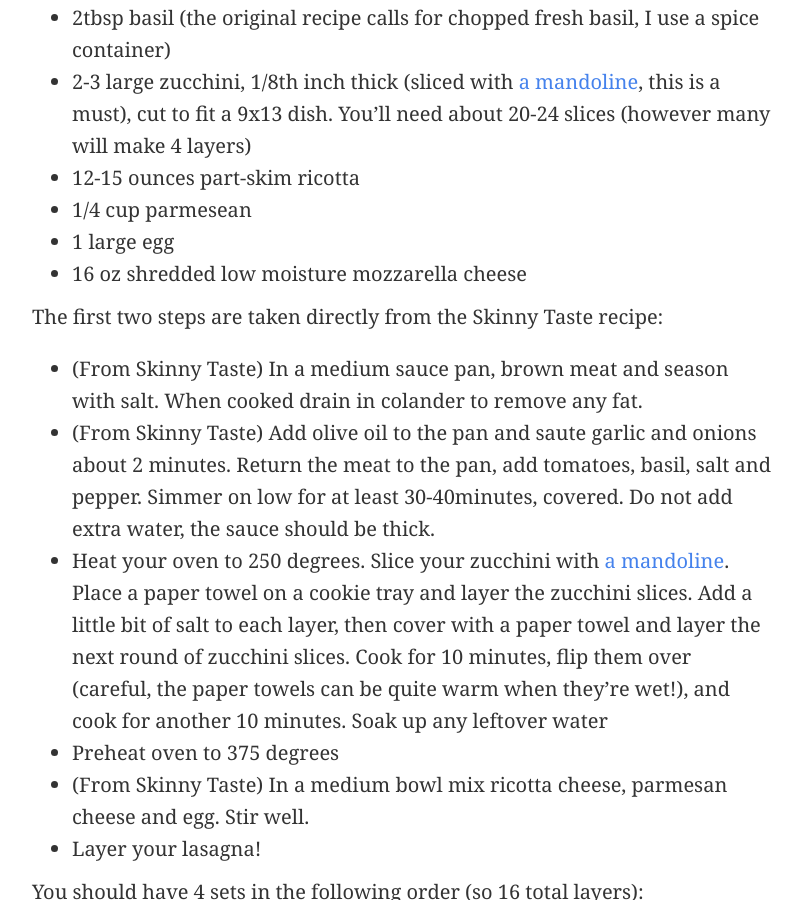
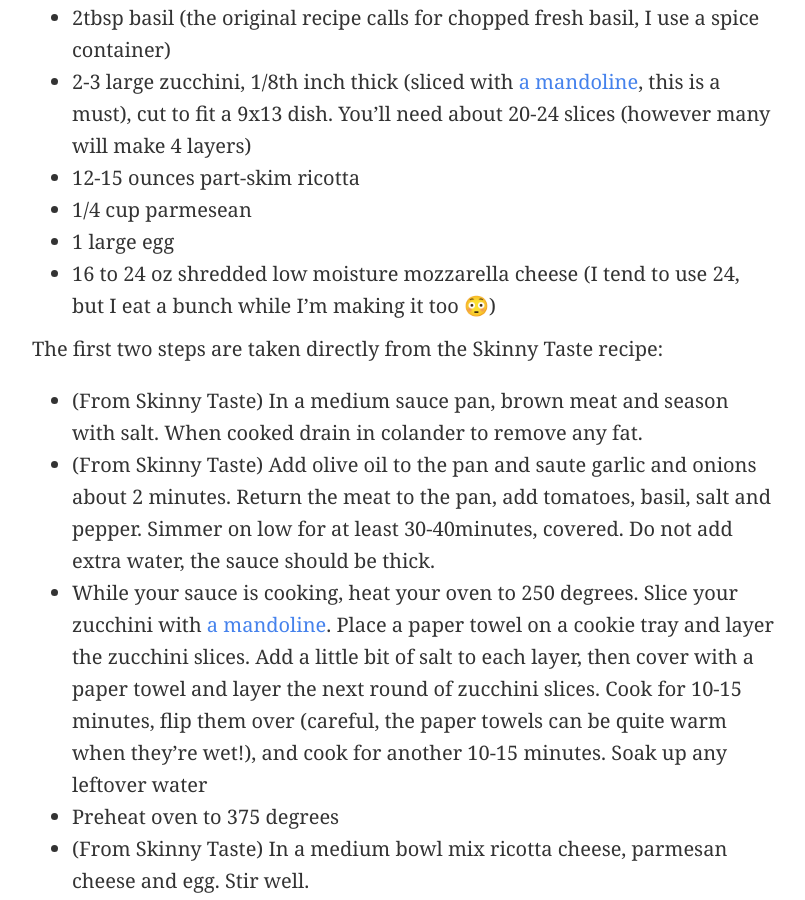
Before and after one commit to chelseybaker/littleketo, a Jekyll site: the page built from _posts/2017-07-23-zucchini-lasagna.md, in a window 1280 px wide and 900 px high, scrolled down 749 px. Shown: the whole window, without its empty margins (43-848 px from the left). Built offline with Jekyll 4.4.1, drawn with Linux system fonts in a browser that asks for light colours.

Commit message:
Updating lasagna

```diff
--- a/_posts/2017-07-23-zucchini-lasagna.md
+++ b/_posts/2017-07-23-zucchini-lasagna.md
@@ -45,13 +45,13 @@ Nutrition is calculated by dividing the total contents into 4
 * 12-15 ounces part-skim ricotta
 * 1/4 cup parmesean
 * 1 large egg
-* 16 oz shredded low moisture mozzarella cheese
+* 16 to 24 oz shredded low moisture mozzarella cheese (I tend to use 24, but I eat a bunch while I'm making it too 😳)
 
 The first two steps are taken directly from the Skinny Taste recipe:
 
 * (From Skinny Taste) In a medium sauce pan, brown meat and season with salt. When cooked drain in colander to remove any fat.
 * (From Skinny Taste) Add olive oil to the pan and saute garlic and onions about 2 minutes. Return the meat to the pan, add tomatoes, basil, salt and pepper. Simmer on low for at least 30-40minutes, covered. Do not add extra water, the sauce should be thick.
-* Heat your oven to 250 degrees. Slice your zucchini with [a mandoline](https://www.amazon.com/dp/B0000632QE/ref=cm_sw_r_cp_dp_T2_C5qDzbG19CPJ4). Place a paper towel on a cookie tray and layer the zucchini slices. Add a little bit of salt to each layer, then cover with a paper towel and layer the next round of zucchini slices. Cook for 10 minutes, flip them over (careful, the paper towels can be quite warm when they're wet!), and cook for another 10 minutes. Soak up any leftover water
+* While your sauce is cooking, heat your oven to 250 degrees. Slice your zucchini with [a mandoline](https://www.amazon.com/dp/B0000632QE/ref=cm_sw_r_cp_dp_T2_C5qDzbG19CPJ4). Place a paper towel on a cookie tray and layer the zucchini slices. Add a little bit of salt to each layer, then cover with a paper towel and layer the next round of zucchini slices. Cook for 10-15 minutes, flip them over (careful, the paper towels can be quite warm when they're wet!), and cook for another 10-15 minutes. Soak up any leftover water
 * Preheat oven to 375 degrees
 * (From Skinny Taste) In a medium bowl mix ricotta cheese, parmesan cheese and egg. Stir well.
 * Layer your lasagna!
```
